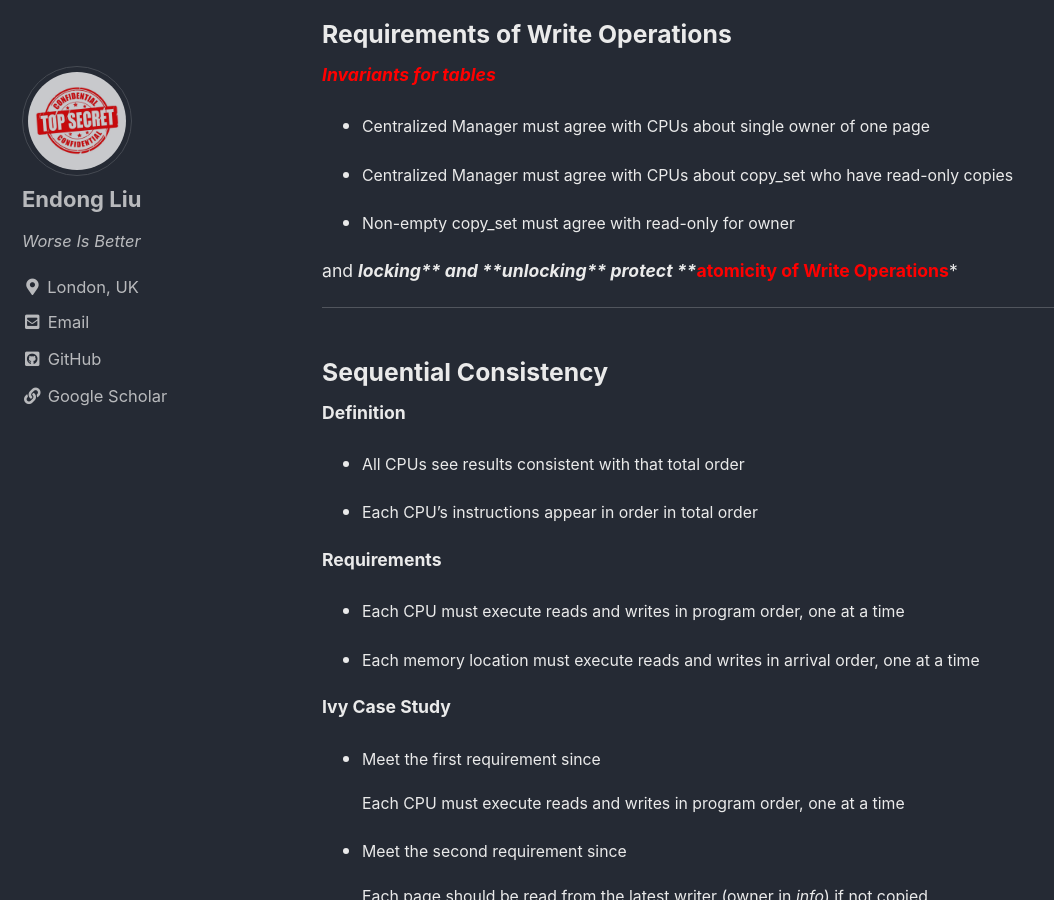
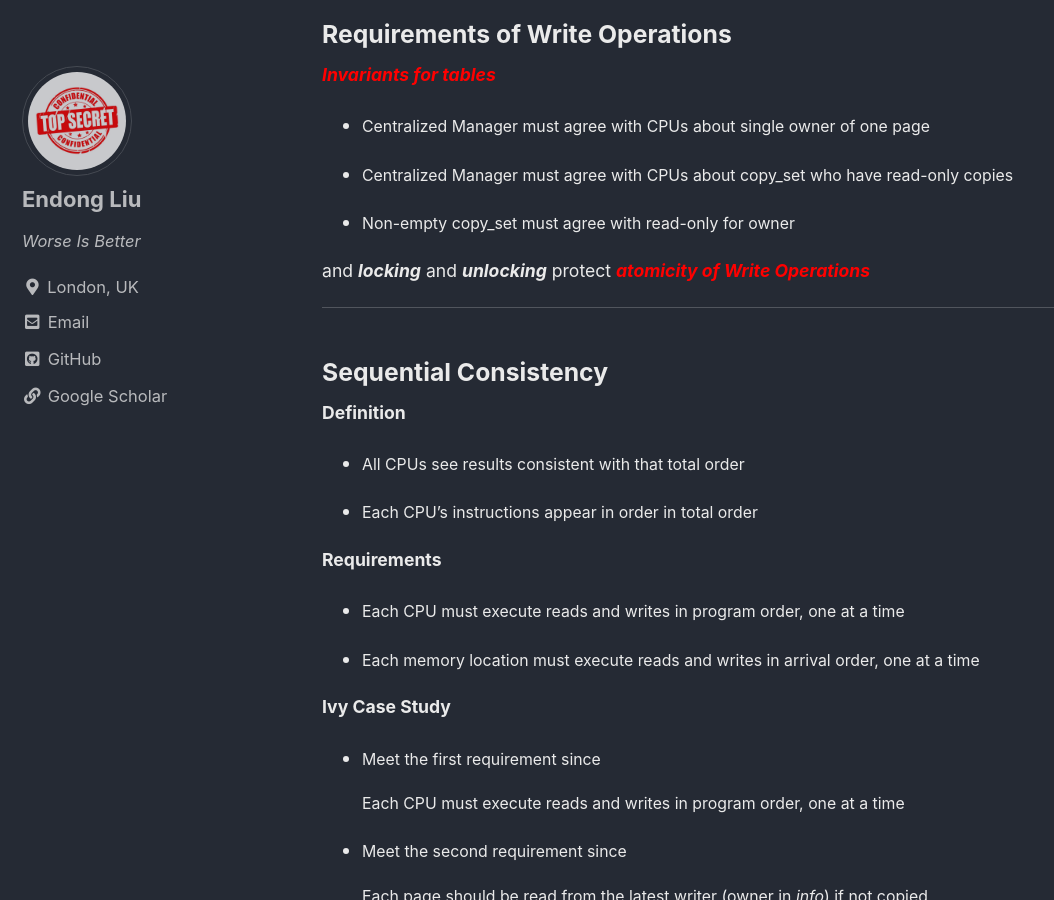
Before and after one commit to ZzPoLariszZ/zzpolariszz.github.io, a Jekyll site: the page built from _posts/2021-10-26-COMP0133-05.md, in a window 1280 px wide and 900 px high, scrolled down 13112 px. Shown: the whole window, without its empty margins (0-1054 px from the left). Built offline with Jekyll 4.4.1, drawn with Linux system fonts in a browser that asks for light colours; cached includes are drawn as plain includes.

Commit message:
Update 2021-10-26-COMP0133-05.md

```diff
--- a/_posts/2021-10-26-COMP0133-05.md
+++ b/_posts/2021-10-26-COMP0133-05.md
@@ -497,7 +497,7 @@ and then unlock the first page in *info*
 
 - Non-empty copy_set must agree with read-only for owner
 
-and ***locking** and **unlocking** protect ***<span style="color:Red">atomicity of Write Operations</span>***
+and ***locking*** and ***unlocking*** protect ***<span style="color:Red">atomicity of Write Operations</span>***
 
 ---
 ### Sequential Consistency
```
